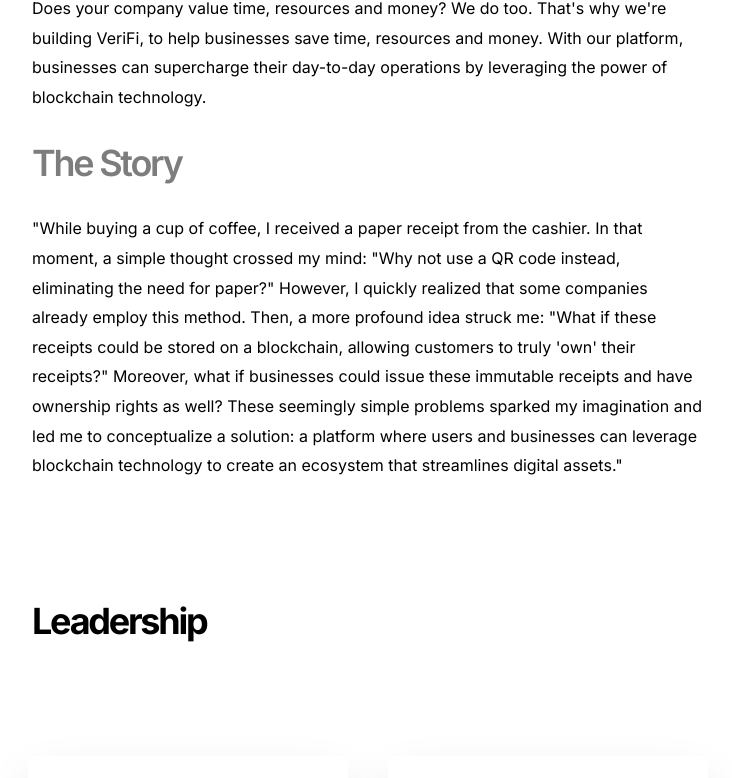
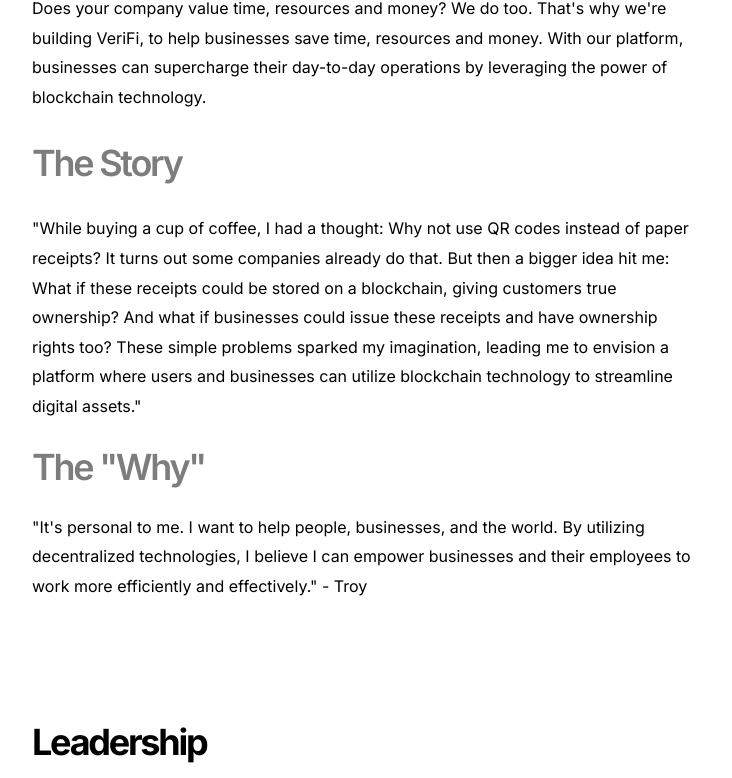
Before and after one commit to troyistroyenzo/Verifi, a Next.js app: page /about in a window 1280 px wide. Shown: the part 465-1243 px from the top of the page, without its empty margins (272-1004 px from the left). Built offline with nearby package versions, Linux system fonts and the light colour scheme; grey boxes are pictures that could not be loaded.

Commit message:
adjust about content (5)

```diff
--- a/app/about/page.tsx
+++ b/app/about/page.tsx
@@ -69,9 +69,9 @@
               lineHeight={1.85}
               color={'black'}
               fontSize={useBreakpointValue({ base: 'sm', md: 'md' })}>
-              "While buying a cup of coffee, I received a paper receipt from the cashier. In that moment, a simple thought crossed my mind: "Why not use a QR code instead, eliminating the need for paper?" However, I quickly realized that some companies already employ this method. Then, a more profound idea struck me: "What if these receipts could be stored on a blockchain, allowing customers to truly 'own' their receipts?" Moreover, what if businesses could issue these immutable receipts and have ownership rights as well? These seemingly simple problems sparked my imagination and led me to conceptualize a solution: a platform where users and businesses can leverage blockchain technology to create an ecosystem that streamlines digital assets."
+              "While buying a cup of coffee, I had a thought: Why not use QR codes instead of paper receipts? It turns out some companies already do that. But then a bigger idea hit me: What if these receipts could be stored on a blockchain, giving customers true ownership? And what if businesses could issue these receipts and have ownership rights too? These simple problems sparked my imagination, leading me to envision a platform where users and businesses can utilize blockchain technology to streamline digital assets."
             </Text>
-              {/* <Text
+              <Text
               fontWeight={600}
               lineHeight={1.2}
               color={'#7d7d7d'}
@@ -84,8 +84,8 @@
               lineHeight={1.85}
               color={'black'}
               fontSize={useBreakpointValue({ base: 'sm', md: 'md' })}>
-                "It's personal to me. I am driven by the desire to make a positive impact on individuals, businesses, and the world as a whole. I firmly believe that by harnessing decentralized technologies,  - Troy I can take a significant stride towards achieving this goal. My vision is centered around empowering businesses and their employees to operate with greater efficiency and speed, ultimately enabling them to accomplish their tasks more effectively."  - Troy
-            </Text> */}
+                "It's personal to me. I want to help people, businesses, and the world. By utilizing decentralized technologies, I believe I can empower businesses and their employees to work more efficiently and effectively." - Troy
+            </Text>
 
 
 
--- a/app/contact/page.tsx
+++ b/app/contact/page.tsx
@@ -37,6 +37,7 @@
           <Box
             color="black"
             borderRadius="lg"
+            minH={'150vh'}
             m={{ sm: 4, md: 16, lg: 10 }}
             p={{ sm: 5, md: 5, lg: 16 }}>
             <Box p={4}>
```
